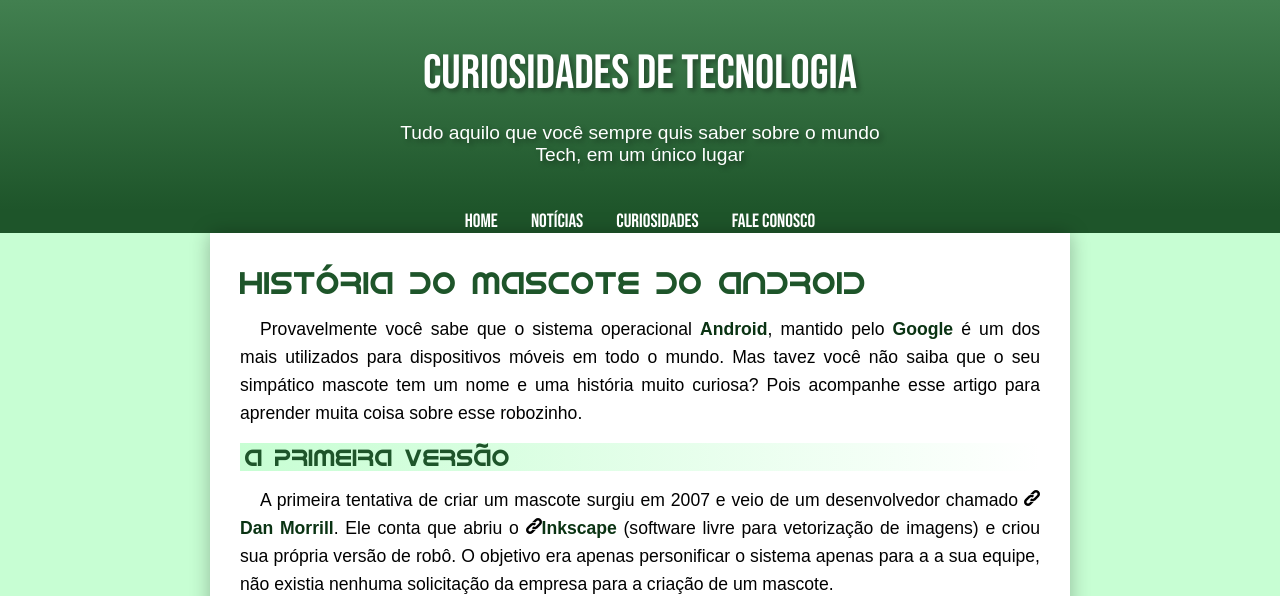
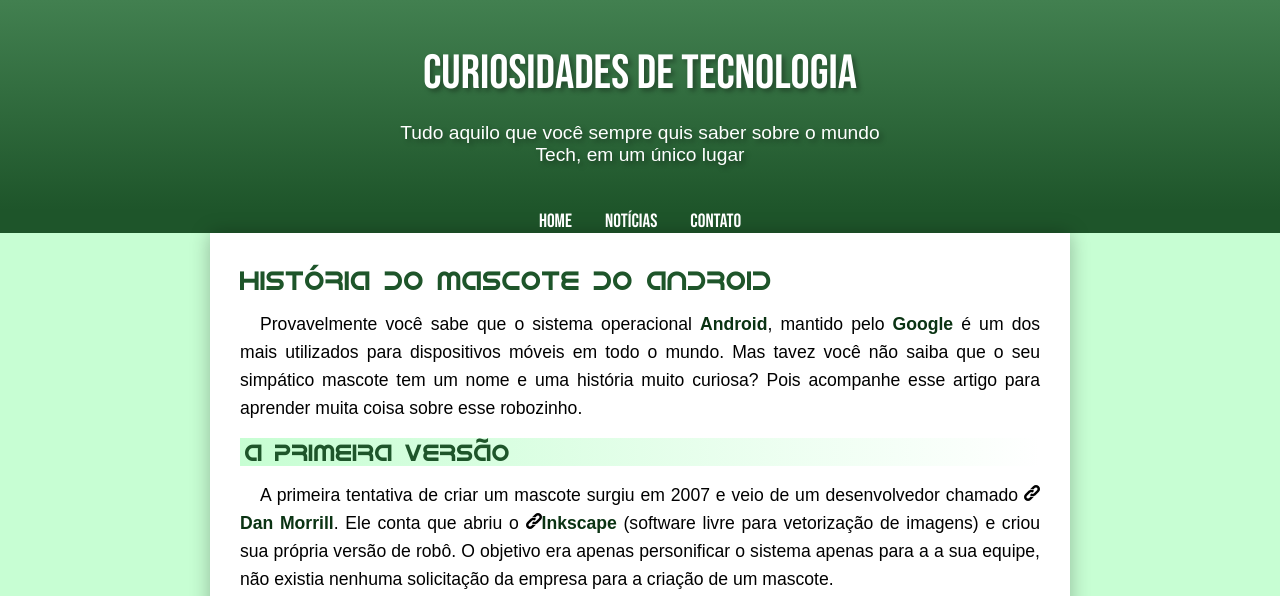
Before and after one commit to pedrohenriqf/projeto-android, a plain HTML site: page index.html in a window 1280 px wide. Shown: the top 596 px of the page. Drawn offline with Linux system fonts and the light colour scheme.

Commit message:
mudancas basicas

```diff
--- a/index.html
+++ b/index.html
@@ -15,8 +15,7 @@
     <nav>
         <a href="#">Home</a>
         <a href="#">Notícias</a>
-        <a href="#">Curiosidades</a>
-        <a href="#">Fale Conosco</a>
+        <a href="#">Contato</a>
     </nav>
     <main>
         <article>
--- a/style/style.css
+++ b/style/style.css
@@ -104,7 +104,7 @@ main {
 main h1 {
     color: #1E552A;
     font-family: var(--fonte-android);
-    font-size: 2em;
+    font-size: 1.7em;
 }
 
 main h2 {
```
